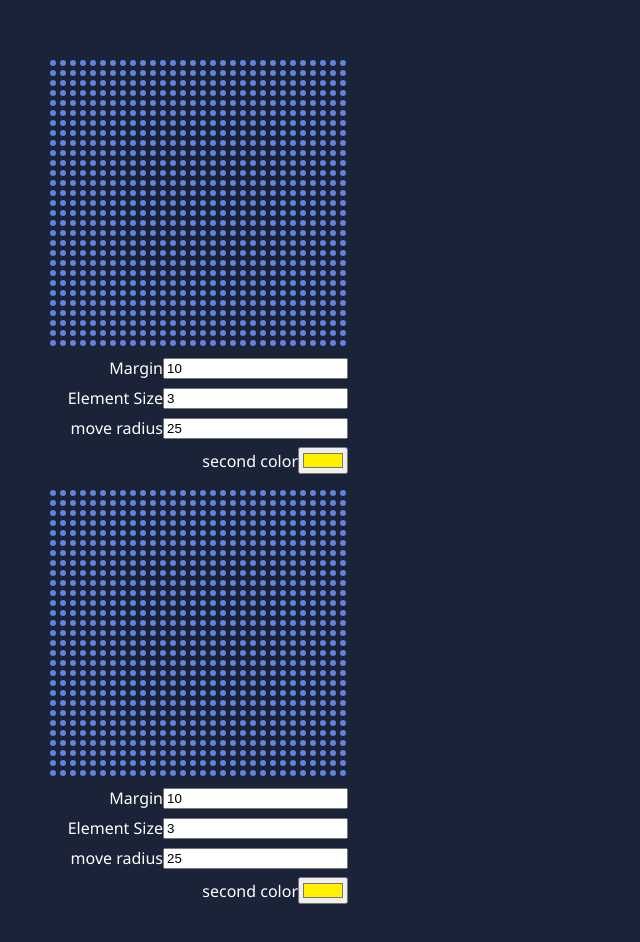
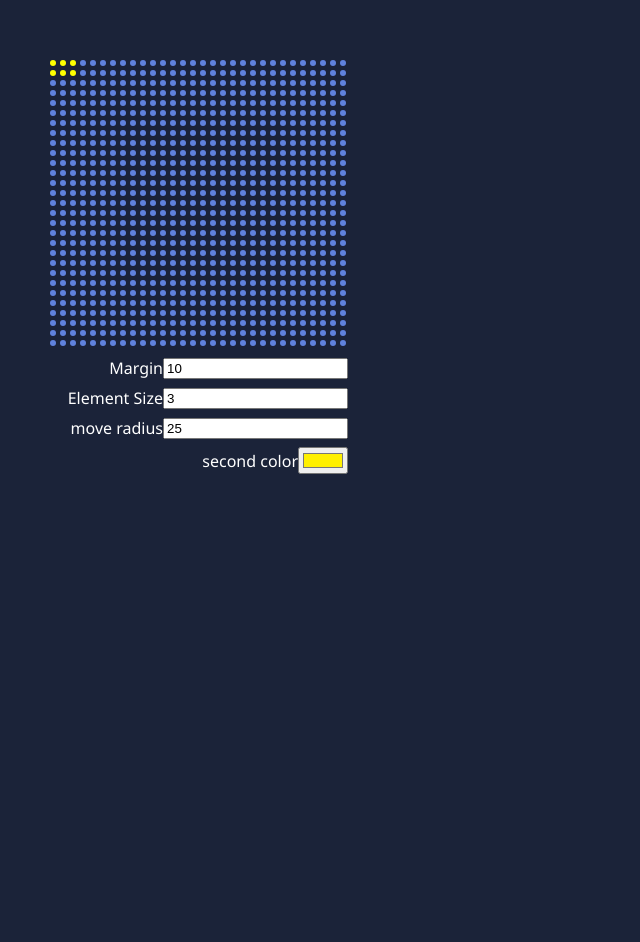
Before and after one commit to Pourghannad/dopdots, a plain HTML site: page index.html in a window 1280 px wide. Shown: the whole page, without its empty margins (0-640 px from the left). After the commit the page ends 800 px from the top, so only its background shows below. Drawn offline with Linux system fonts and the light colour scheme.

Commit message:
add dopdots.js file

```diff
--- /dev/null
+++ b/dopdots.js
@@ -0,0 +1,91 @@
+function dopDots(canvasCtx) {
+  const canvas = canvasCtx.canvas;
+  const ctx = canvasCtx;
+  const elementForMouseMove = document.querySelector(
+    canvas.dataset.elementformousemove
+  );
+  function mouseMove(event) {
+    renderGrid(1, 1, event.offsetX, event.offsetY);
+  }
+  function renderGrid(x, y, offsetX, offsetY) {
+    const marginOfElements = canvas.dataset.margin;
+    const padding = marginOfElements / 2;
+    const elementSize = parseInt(canvas.dataset.elementsize, 10);
+    const elementsColor = canvas.dataset.color;
+    const elementMoveRadius = parseInt(canvas.dataset.moveradius, 10);
+    const secondColor = canvas.dataset.secondcolor || "#ff0";
+    ctx.clearRect(0, 0, canvas.width, canvas.height);
+    for (let i = 1; i < canvas.height / marginOfElements; i++) {
+      for (let j = 0; j < canvas.width / marginOfElements + padding; j++) {
+        let positionX = j * marginOfElements + padding;
+        let positionY = i * marginOfElements + padding;
+        if (
+          j * marginOfElements + padding > offsetX - elementMoveRadius &&
+          j * marginOfElements + padding < offsetX + elementMoveRadius &&
+          i * marginOfElements > offsetY - elementMoveRadius &&
+          i * marginOfElements < offsetY + elementMoveRadius
+        ) {
+          ctx.beginPath();
+          ctx.arc(positionX, positionY, elementSize, 0, 2 * Math.PI);
+          ctx.fillStyle = secondColor;
+          ctx.fill();
+        } else {
+          ctx.beginPath();
+          ctx.arc(positionX, positionY, elementSize, 0, 2 * Math.PI);
+          ctx.fillStyle = elementsColor;
+          ctx.fill();
+        }
+      }
+    }
+  }
+  if (canvas.width && canvas.height) {
+    if (canvas.dataset.type === "grid") {
+      renderGrid(1, 1, 1, 1);
+    } else if (canvas.dataset.type === "line") {
+      const manifest = JSON.parse(canvas.dataset.manifest);
+      if (manifest.lineDirection === "y") {
+        const maxLine =
+          (canvas.height - manifest.startPoint.y) / marginOfElements;
+        if (manifest.endPoint === "fullHeight") {
+          for (let i = 0; i < maxLine; i++) {
+            const positionY = manifest.startPoint.y + i * marginOfElements;
+            ctx.beginPath();
+            ctx.arc(
+              manifest.startPoint.x,
+              positionY,
+              elementSize,
+              0,
+              2 * Math.PI
+            );
+            ctx.fillStyle = elementsColor;
+            ctx.fill();
+          }
+        }
+      } else if (manifest.lineDirection === "x") {
+        const maxLine =
+          (canvas.width - manifest.startPoint.x) / marginOfElements;
+        if (manifest.endPoint === "fullWidth") {
+          for (let i = 0; i < maxLine; i++) {
+            const positionX = manifest.startPoint.x + i * marginOfElements;
+            ctx.beginPath();
+            ctx.arc(
+              positionX,
+              manifest.startPoint.y,
+              elementSize,
+              0,
+              2 * Math.PI
+            );
+            ctx.fillStyle = elementsColor;
+            ctx.fill();
+          }
+        }
+      }
+    }
+  } else {
+    throw "Canvas should have width and height";
+  }
+  if (elementForMouseMove && !elementForMouseMove.getAttribute("listener")) {
+    elementForMouseMove.addEventListener("mousemove", mouseMove);
+    elementForMouseMove.setAttribute("listener", "true");
+  }
+}
--- a/index.html
+++ b/index.html
@@ -35,7 +35,6 @@
   </head>
   <body>
     <main>
-      <section class="testOne">
       <div class="canvas-wrapper">
         <canvas
           width="300px"
@@ -44,8 +43,8 @@
           data-type="grid"
           data-elementsize="3"
           data-color="#6082dd"
-            data-elementformousemove=".testOne .canvas-wrapper"
-            data-="25"
+          data-elementformousemove=".canvas-wrapper"
+          data-moveradius="25"
           data-secondColor="#ff0"
         ></canvas>
       </div>
@@ -63,37 +62,8 @@
           <label>second color</label><input class="second-color" placeholder="second color" value="#fff000" type="color" />
         </div>
       </div>
-      </section>
-      <section class="testTwo">
-        <div class="canvas-wrapper">
-          <canvas
-            width="300px"
-            height="300px"
-            data-margin="10"
-            data-type="grid"
-            data-elementsize="3"
-            data-color="#6082dd"
-            data-elementformousemove=".testOne .moveradiuscanvas-wrapper"
-            data-="25"
-            data-secondColor="#ff0"
-          ></canvas>
-        </div>
-        <div class="inputs">
-          <div>
-            <label>Margin</label><input class="margin-input" placeholder="margin" value="10" type="number" />
-          </div>
-          <div>
-            <label>Element Size</label><input class="element-size-input" placeholder="element size" value="3" type="number" />
-          </div>
-          <div>
-            <label>move radius</label><input class="move-radius" placeholder="move radius" value="25" type="number" />
-          </div>
-          <div>
-            <label>second color</label><input class="second-color" placeholder="second color" value="#fff000" type="color" />
-          </div>
-        </div>
-      </section>
     </main>
+    <script src="dopdots.js" defer></script>
     <script src="index.js" defer></script>
   </body>
 </html>
--- a/index.js
+++ b/index.js
@@ -1,96 +1,6 @@
-function dopDots(canvas) {
-  const ctx = canvas.getContext("2d");
-  const elementForMouseMove = document.querySelector(
-    canvas.dataset.elementformousemove
-  );
-  function mouseMove(event) {
-    renderGrid(1, 1, event.offsetX, event.offsetY);
-  }
-  function renderGrid(x, y, offsetX, offsetY) {
-    const marginOfElements = canvas.dataset.margin;
-    const padding = marginOfElements / 2;
-    const elementSize = parseInt(canvas.dataset.elementsize, 10);
-    const elementsColor = canvas.dataset.color;
-    const elementMoveRadius = parseInt(canvas.dataset.moveradius, 10);
-    const secondColor = canvas.dataset.secondcolor || "#ff0";
-    ctx.clearRect(0, 0, canvas.width, canvas.height);
-    for (let i = 1; i < canvas.height / marginOfElements; i++) {
-      for (let j = 0; j < canvas.width / marginOfElements + padding; j++) {
-        let positionX = j * marginOfElements + padding;
-        let positionY = i * marginOfElements + padding;
-        if (
-          j * marginOfElements + padding > offsetX - elementMoveRadius &&
-          j * marginOfElements + padding < offsetX + elementMoveRadius &&
-          i * marginOfElements > offsetY - elementMoveRadius &&
-          i * marginOfElements < offsetY + elementMoveRadius
-        ) {
-          ctx.beginPath();
-          ctx.arc(positionX, positionY, elementSize, 0, 2 * Math.PI);
-          ctx.fillStyle = secondColor;
-          ctx.fill();
-        } else {
-          ctx.beginPath();
-          ctx.arc(positionX, positionY, elementSize, 0, 2 * Math.PI);
-          ctx.fillStyle = elementsColor;
-          ctx.fill();
-        }
-      }
-    }
-  }
-  if (canvas.width && canvas.height) {
-    if (canvas.dataset.type === "grid") {
-      renderGrid(1, 1, 1, 1);
-    } else if (canvas.dataset.type === "line") {
-      const manifest = JSON.parse(canvas.dataset.manifest);
-      if (manifest.lineDirection === "y") {
-        const maxLine =
-          (canvas.height - manifest.startPoint.y) / marginOfElements;
-        if (manifest.endPoint === "fullHeight") {
-          for (let i = 0; i < maxLine; i++) {
-            const positionY = manifest.startPoint.y + i * marginOfElements;
-            ctx.beginPath();
-            ctx.arc(
-              manifest.startPoint.x,
-              positionY,
-              elementSize,
-              0,
-              2 * Math.PI
-            );
-            ctx.fillStyle = elementsColor;
-            ctx.fill();
-          }
-        }
-      } else if (manifest.lineDirection === "x") {
-        const maxLine =
-          (canvas.width - manifest.startPoint.x) / marginOfElements;
-        if (manifest.endPoint === "fullWidth") {
-          for (let i = 0; i < maxLine; i++) {
-            const positionX = manifest.startPoint.x + i * marginOfElements;
-            ctx.beginPath();
-            ctx.arc(
-              positionX,
-              manifest.startPoint.y,
-              elementSize,
-              0,
-              2 * Math.PI
-            );
-            ctx.fillStyle = elementsColor;
-            ctx.fill();
-          }
-        }
-      }
-    }
-  } else {
-    throw "Canvas should have width and height";
-  }
-  if (elementForMouseMove && !elementForMouseMove.getAttribute("listener")) {
-    elementForMouseMove.addEventListener("mousemove", mouseMove);
-    elementForMouseMove.setAttribute("listener", "true");
-  }
-}
+const canvas = document.querySelector("canvas");
 document.addEventListener("DOMContentLoaded", () => {
-  dopDots(document.querySelector(".testOne canvas"));
-  dopDots(document.querySelector(".testTwo canvas"));
+  dopDots(document.querySelector("main canvas").getContext("2d"));
 });
 document
   .querySelector(".element-size-input")
```
Lines whose indentation alone changed are shown as unchanged.
